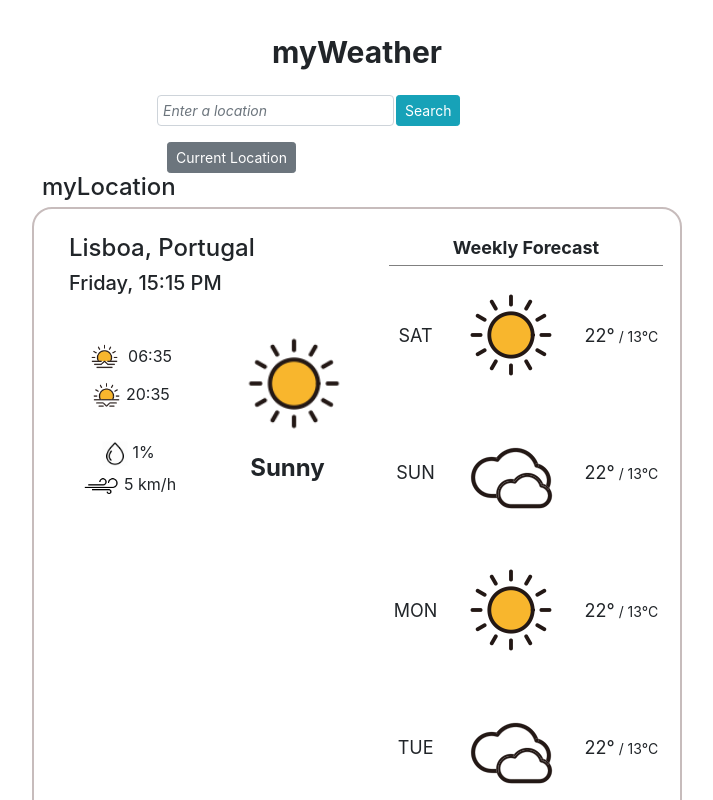
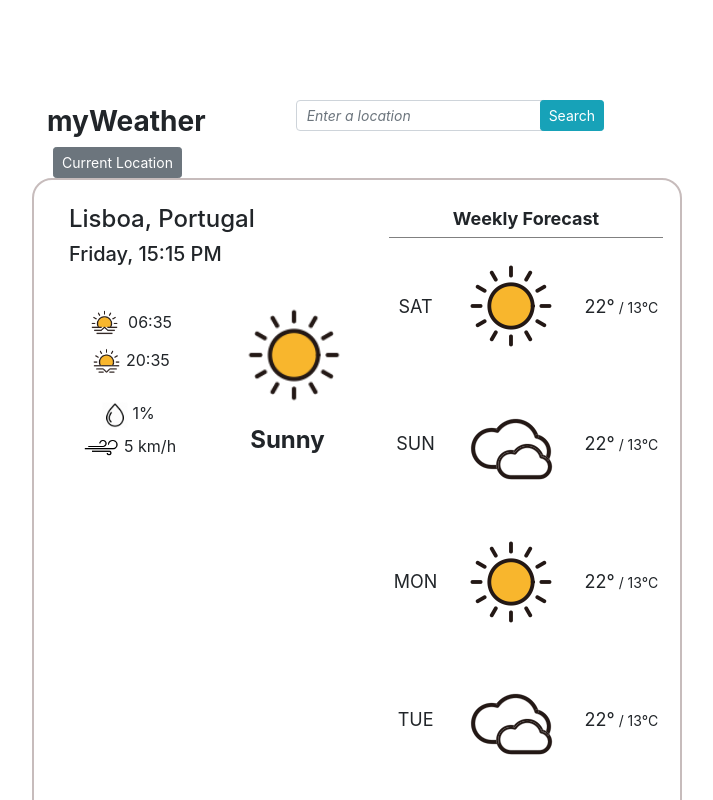
Before and after one commit to MargSousa/weather-app-shecodes, a React (Create React App) app: page / in a window 1280 px wide. Shown: the top 800 px of the page, without its empty margins (283-996 px from the left). Built offline with nearby package versions, Linux system fonts and the light colour scheme.

Commit message:
new header

```diff
--- a/src/Header.css
+++ b/src/Header.css
@@ -1,25 +1,22 @@
+.main-header {
+  margin: 0 auto;
+  width: 620px;
+  margin-top: 100px;
+}
+
 .main-title {
   text-align: center;
-  margin: 30px 20px 20px 20px;
   font-weight: bold;
-  font-size: 30px;
-}
-
-.main-header {
-  margin: 0 auto;
+  font-size: 28px;
+  padding-right: 30px;
 }
 
 .search-input {
   font-size: 14px;
   font-style: italic;
   height: 31px;
-  padding-left: 5px;
-}
-
-.search-section {
-  text-align: center;
-  margin: 0 auto;
-  width: 400px;
+  padding-left: 10px;
+  margin-left: 60px;
 }
 
 .btn-info {
@@ -27,5 +24,5 @@
 }
 
 .btn-secondary {
-  margin-left: 10px;
+  margin-left: 6px;
 }
--- a/src/Header.js
+++ b/src/Header.js
@@ -6,9 +6,8 @@ export default class Header extends Component {
   render() {
     return (
       <div className="main-header">
-        <div className="main-title">myWeather</div>
-        <div className="search-section">
         <div className="clearfix">
+          <div className="clearfix float-left main-title">myWeather</div>
           <form className="clearfix float-left">
             <div className="form-group float-left">
               <input type="text" placeholder="Enter a location" className="search-input form-control"></input>
@@ -18,7 +17,6 @@ export default class Header extends Component {
           <button type="button" className="btn btn-secondary btn-sm clearfix float-left">Current Location</button>
         </div>
       </div>
-      </div>
     )
   }
 }
--- a/src/Location.css
+++ b/src/Location.css
@@ -25,7 +25,7 @@
 }
 
 .location-sun, .location-details {
-  padding-top: 25px;
+  padding-top: 20px;
 }
 
 .location-icon {
--- a/src/Location.js
+++ b/src/Location.js
@@ -11,7 +11,6 @@ export default class Location extends Component {
   render() {
     return (
       <div className="location-section">
-        <h4 className="location-title">myLocation</h4>
         <div className="location-box">
           <div className="location-weather">
             <div className="row">
```
Lines whose indentation alone changed are shown as unchanged.
